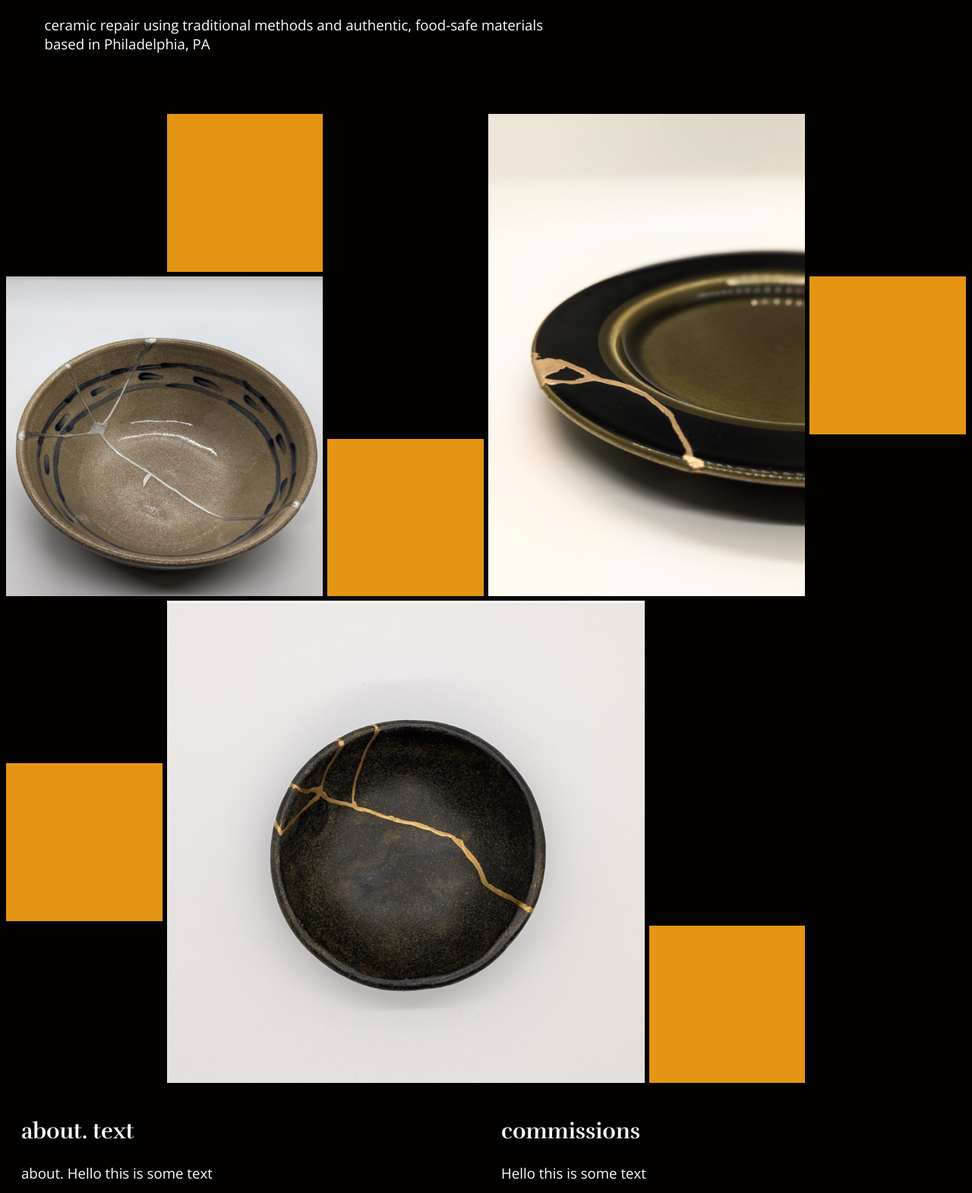
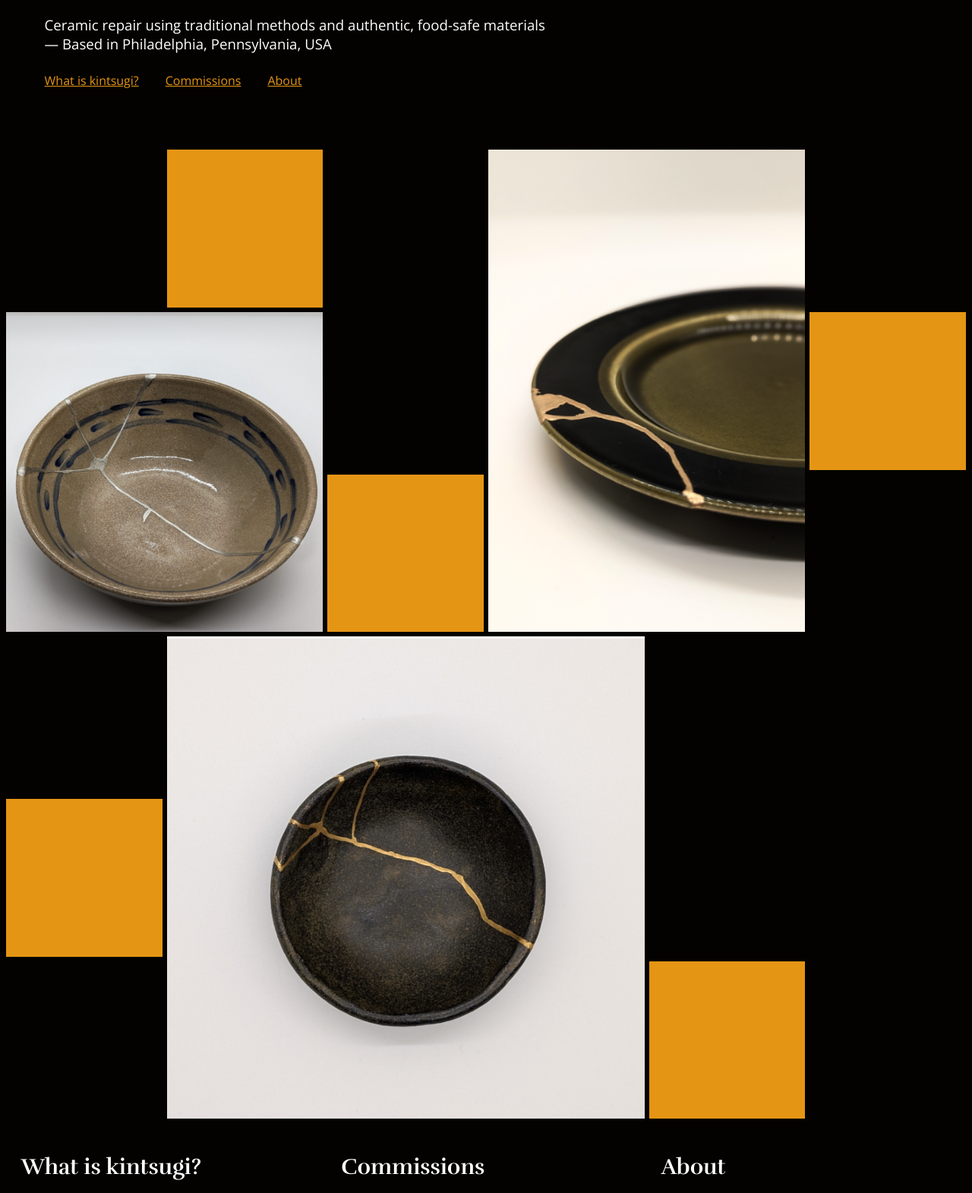
Before and after one commit to dansinger/kintsugi, an Eleventy site: page index.html in a window 1280 px wide. Shown: the part 69-1640 px from the top of the page at 76% size. Built offline with nearby package versions, Linux system fonts and the light colour scheme; Eleventy itself is replaced by a stand-in of ours; files that its build step writes are made by us from their sources.

Commit message:
full first draft of site

```diff
--- a/bundle.css
+++ b/bundle.css
@@ -23,6 +23,20 @@ p {
 	font-family: "Open Sans",sans-serif;
 	font-weight: 200;
 	font-size: 14pt;
+	margin-bottom: 10px;
+}
+
+.nav-item {
+	font-family: "Open Sans";
+	font-weight: 400;
+	color: #E59514;
+	text-decoration: none;
+	margin: 25px 35px 0 0;
+}
+
+
+a {
+	color: #E59514;
 }
 
 #subtitle {
@@ -77,8 +91,8 @@ p {
 	padding: 20px;
 }
 
-@media (max-width: 500px) {
+@media (max-width: 875px) {
   .flex-grid {
-    display: block;
+    flex-direction: column;
   }
 }
--- a/eleventy.config.js
+++ b/eleventy.config.js
@@ -1,4 +1,5 @@
 module.exports = function(eleventyConfig) {
   eleventyConfig.addPassthroughCopy("bundle.css");
-  eleventyConfig.addPassthroughCopy("assets");
+  eleventyConfig.addPassthroughCopy("assets/images");
+  eleventyConfig.addPassthroughCopy("assets/favicons");
 };
--- a/index.html
+++ b/index.html
@@ -1,4 +1,5 @@
-<!doctype html><title>sparrow kintsugi</title>
+<!doctype html><title>Sparrow Kintsugi | Repairs</title>
+<link rel="icon" type="image/x-icon" href="assets/favicons/favicon.ico">
 <link rel="stylesheet" href="/bundle.css">
 <link rel="preconnect" href="https://fonts.googleapis.com">
 <link rel="preconnect" href="https://fonts.gstatic.com" crossorigin>
@@ -7,9 +8,14 @@
 <div id="intro_block">
 	<h1>sparrow kintsugi</h1>
 	<div id="subtitle">
-		ceramic repair using traditional methods and authentic, food-safe materials
+		Ceramic repair using traditional methods and authentic, food-safe materials
 		<br />
-		based in Philadelphia, PA
+		— Based in Philadelphia, Pennsylvania, USA
+	</div>
+	<div class="flex-grid">
+		<div class="nav-item"><a href="#kintsugi">What is kintsugi?</a></div>
+		<div class="nav-item"><a href="#commissions">Commissions</a></div>
+		<div class="nav-item"><a href="#about">About</a></div>
 	</div>
 </div>
 
@@ -35,12 +41,20 @@
 
 <div class="flex-grid">
 	<div class="col">
-		<h2>about. text</h2>
-		<p>about. Hello this is some text</p>
+		<h2 id="kintsugi">What is kintsugi?</h2>
+		<p>Kintsugi a Japanese art form of mending ceramics with gold to celebrate the repairs. It asks us to challenge our perception of what should be thrown away.</p>
+		<p>Traditional kintsugi methods use urushi, a food-safe lacquer derived from the urushi tree, to mend and reinforce broken pieces and bring them back into reuse. While kintsugi derives its name from <em>kin</em>, for gold, there are a variety of finishes that can be employed for aesthetic effect.</p>
 	</div>
 
 	<div class="col">
-		<h2>commissions</h2>
-		<p>Hello this is some text</p>
+		<h2 id="commissions">Commissions</h2>
+		<p>Commissions are <em>open</em> for chipped, cracked, or broken ceramic pieces. Repairs are done to a food-safe standard, using authentic materials sourced from Japan. Most pieces take a minimum of 2-3 months to ensure safe handling and use. Pricing will vary significantly based on the complexity of the repair and amount of gold consumed, but please expect it to be at least $100 for gold repairs.</p>
+		<p>To discuss a commission, please contact dan AT phillykintsugi.com, including a photo of the damaged piece with a ruler for scale.</p>
+	</div>
+
+	<div class="col">
+		<h2 id="about">About</h2>
+		<p>Dan Singer is a kintsugi practitioner based in Philadelphia, PA, USA. He has received training in traditional kintsugi methods from <a href="https://www.instagram.com/makomako.kintsugi/?hl=en" target="_blank">Makomako</a> and <a href="https://www.urushi.info/" target="_blank">Gen Saratani</a>.</p>
+		<p>You can follow his work on <a href="https://www.instagram.com/sparrow_kintsugi/?hl-en" target="_blank">Instagram</a>.</p>
 	</div>
 </div>
```
Also changed, not shown: assets/favicons/favicon.ico (added).
